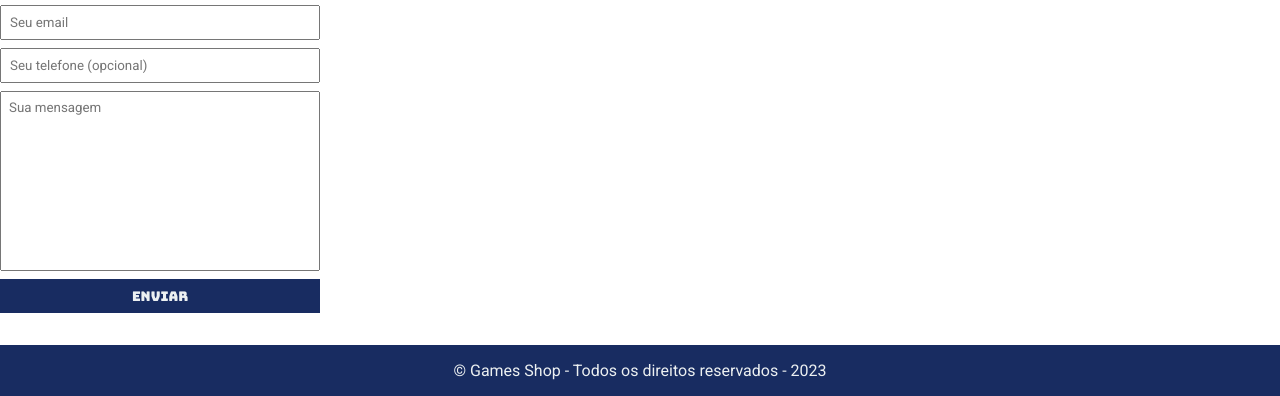
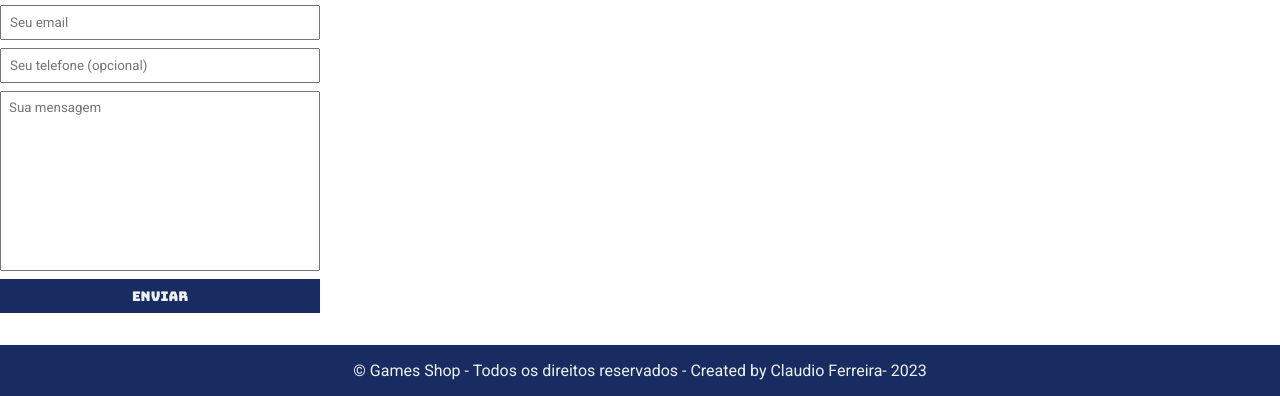
Before and after one commit to ClaudioFerreir/Projeto1_EBAC, a plain HTML site: page index.html in a window 1280 px wide. Shown: the part 753-1149 px from the top of the page. Drawn offline with Linux system fonts and the light colour scheme.

Commit message:
footer edited

```diff
--- a/index.html
+++ b/index.html
@@ -89,7 +89,7 @@
   <footer>
     <div class="container">
       <p>
-        &copy; Games Shop - Todos os direitos reservados - 2023
+        &copy; Games Shop - Todos os direitos reservados - Created by Claudio Ferreira- 2023
       </p>
     </div>
   </footer>
```
